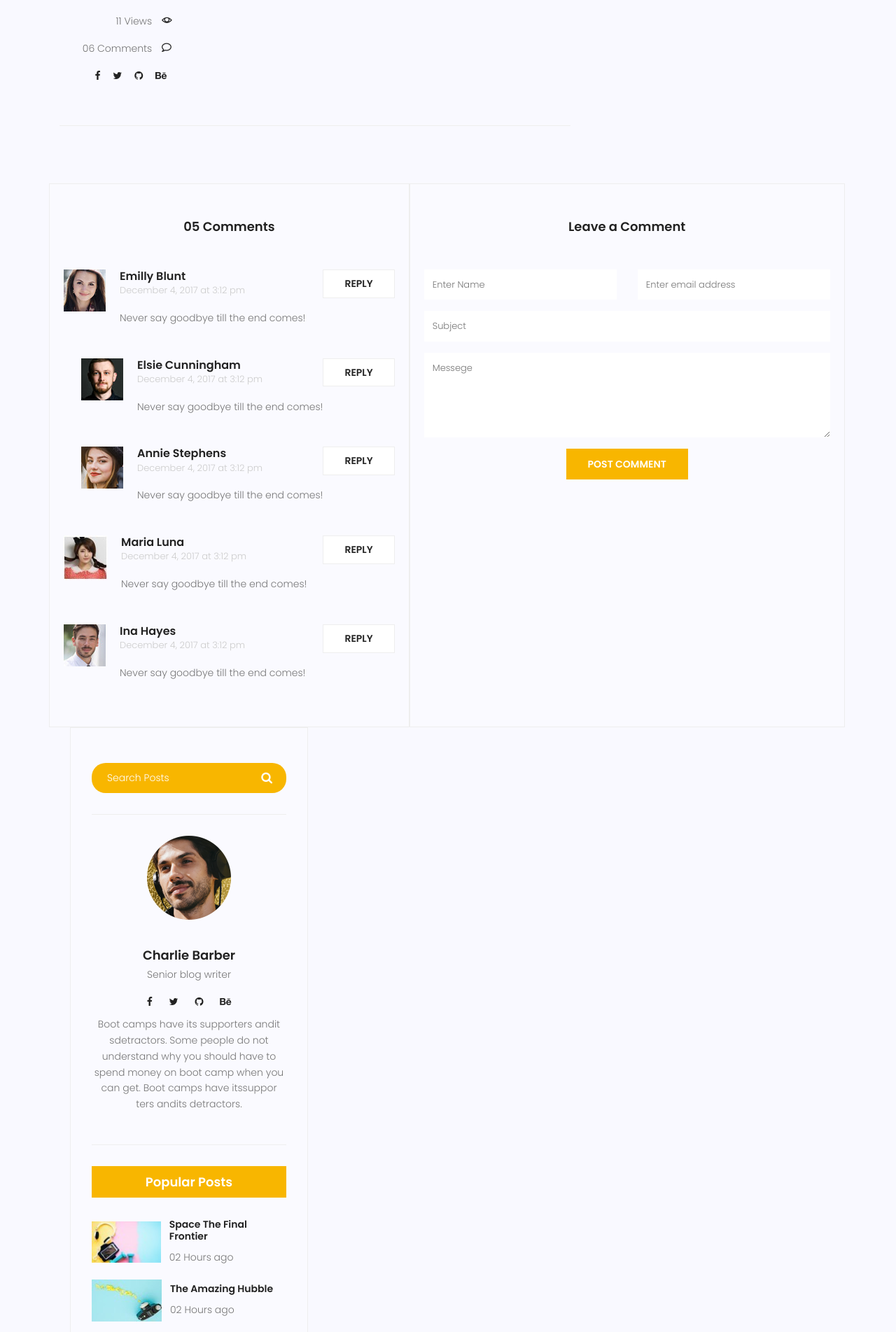
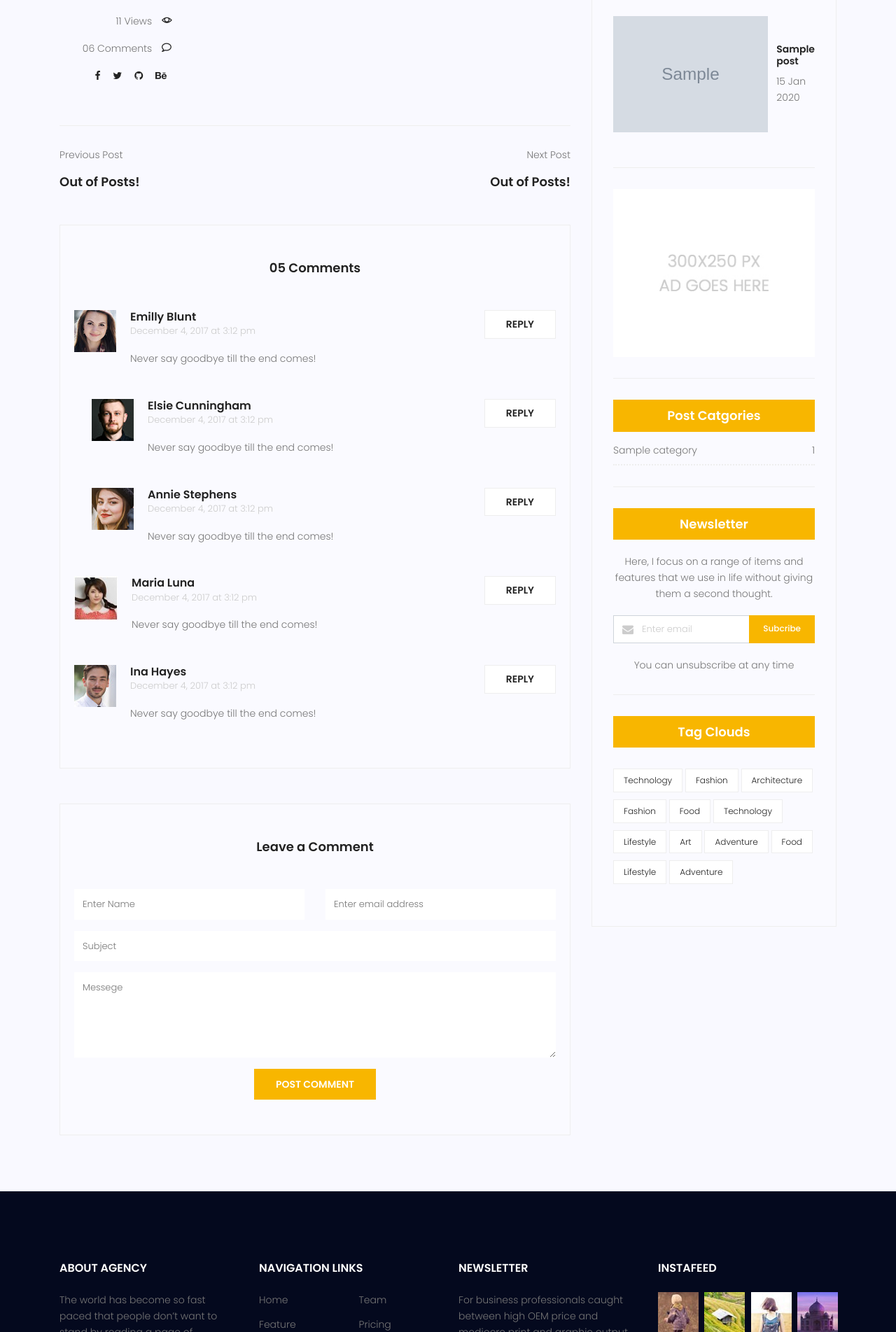
Before and after one commit to mahdi921/django-website-example, a Django app: page /blog/1 in a window 1280 px wide. Shown: the part 1099-3002 px from the top of the page at 70% size. Run offline with Django 4.2, Linux system fonts and the light colour scheme; tables that the repository leaves empty hold one stand-in row (values such as "Sample post"); grey boxes marked "Sample" are stand-in pictures; some libraries are stand-ins or nearby versions.

Commit message:
made category and popular posts sidebar widgets dynamic with custom tags

```diff
--- a/blog/templatetags/blog_tags.py
+++ b/blog/templatetags/blog_tags.py
@@ -1,3 +1,24 @@
+from django.utils import timezone
 from django import template
+from blog.models import Post, Category
 
 register = template.Library()
+
+
+@register.simple_tag
+def views_count():
+    pass
+
+@register.inclusion_tag('blog/blog-popular-widget.html')
+def popular_posts(arg=4):
+    posts = Post.objects.filter(published_date__lte=timezone.now(), status=1).order_by('-counted_views')[:arg]
+    return {'posts': posts}
+
+@register.inclusion_tag('blog/blog-category-widget.html')
+def categories_widget():
+    posts = Post.objects.filter(published_date__lte=timezone.now(), status=1)
+    category = Category.objects.all()
+    category_dict = {}
+    for name in category:
+        category_dict[name] = posts.filter(category=name).count()
+    return {'categories': category_dict}
--- a/templates/blog/blog-category-widget.html
+++ b/templates/blog/blog-category-widget.html
@@ -2,47 +2,13 @@
 <div class="single-sidebar-widget post-category-widget">
     <h4 class="category-title">Post Catgories</h4>
     <ul class="cat-list">
+      {% for name,count in categories.items %}
       <li>
         <a href="#" class="d-flex justify-content-between">
-          <p>Technology</p>
-          <p>37</p>
+          <p>{{ name }}</p>
+          <p>{{ count }}</p>
         </a>
       </li>
-      <li>
-        <a href="#" class="d-flex justify-content-between">
-          <p>Lifestyle</p>
-          <p>24</p>
-        </a>
-      </li>
-      <li>
-        <a href="#" class="d-flex justify-content-between">
-          <p>Fashion</p>
-          <p>59</p>
-        </a>
-      </li>
-      <li>
-        <a href="#" class="d-flex justify-content-between">
-          <p>Art</p>
-          <p>29</p>
-        </a>
-      </li>
-      <li>
-        <a href="#" class="d-flex justify-content-between">
-          <p>Food</p>
-          <p>15</p>
-        </a>
-      </li>
-      <li>
-        <a href="#" class="d-flex justify-content-between">
-          <p>Architecture</p>
-          <p>09</p>
-        </a>
-      </li>
-      <li>
-        <a href="#" class="d-flex justify-content-between">
-          <p>Adventure</p>
-          <p>44</p>
-        </a>
-      </li>
+      {% endfor %}
     </ul>
   </div>
--- a/templates/blog/blog-home.html
+++ b/templates/blog/blog-home.html
@@ -1,4 +1,4 @@
-{% extends 'base.html' %} {% load static %} {% block content %}
+{% extends 'base.html' %} {% load static %} {% load blog_tags %} {% block content %}
 <!-- start banner Area -->
 <section class="banner-area relative blog-home-banner" id="home">
   <div class="overlay overlay-bg"></div>
@@ -173,11 +173,11 @@
 
           {% include 'blog/blog-ads-widget.html' %}
 
-          {% include 'blog/blog-category-widget.html' %}
+          {% categories_widget %}
 
           {% include 'blog/blog-newsletter-widget.html' %}
 
-          {% include 'blog/blog-tags-widget.html' %}
+          {% include 'blog/blog-tag-widget.html' %}
 
         </div>
       </div>
--- a/templates/blog/blog-popular-widget.html
+++ b/templates/blog/blog-popular-widget.html
@@ -1,66 +1,23 @@
 {% load static %}
 <div class="single-sidebar-widget popular-post-widget">
     <h4 class="popular-title">Popular Posts</h4>
+    {% for post in posts %}
     <div class="popular-post-list">
       <div class="single-post-list d-flex flex-row align-items-center">
         <div class="thumb">
           <img
             class="img-fluid"
-            src="{% static 'img/blog/pp1.jpg' %}"
+            src="{{ post.image.url }}"
             alt=""
           />
         </div>
         <div class="details">
-          <a href="#"
-            ><h6>Space The Final Frontier</h6></a
+          <a href="{% url 'blog:single' pid=post.id %}"
+            ><h6>{{ post.title }}</h6></a
           >
-          <p>02 Hours ago</p>
+          <p>{{ post.published_date|date:'d M Y' }}</p>
         </div>
       </div>
-      <div class="single-post-list d-flex flex-row align-items-center">
-        <div class="thumb">
-          <img
-            class="img-fluid"
-            src="{% static 'img/blog/pp2.jpg' %}"
-            alt=""
-          />
-        </div>
-        <div class="details">
-          <a href="#"
-            ><h6>The Amazing Hubble</h6></a
-          >
-          <p>02 Hours ago</p>
-        </div>
-      </div>
-      <div class="single-post-list d-flex flex-row align-items-center">
-        <div class="thumb">
-          <img
-            class="img-fluid"
-            src="{% static 'img/blog/pp3.jpg' %}"
-            alt=""
-          />
-        </div>
-        <div class="details">
-          <a href="#"
-            ><h6>Astronomy Or Astrology</h6></a
-          >
-          <p>02 Hours ago</p>
-        </div>
-      </div>
-      <div class="single-post-list d-flex flex-row align-items-center">
-        <div class="thumb">
-          <img
-            class="img-fluid"
-            src="{% static 'img/blog/pp4.jpg' %}"
-            alt=""
-          />
-        </div>
-        <div class="details">
-          <a href="#"
-            ><h6>Asteroids telescope</h6></a
-          >
-          <p>02 Hours ago</p>
-        </div>
-      </div>
+      {% endfor %}
     </div>
   </div>
--- a/templates/blog/blog-single.html
+++ b/templates/blog/blog-single.html
@@ -81,10 +81,8 @@
         </div>
         <div class="navigation-area">
           <div class="row">
-            <div
-              class="col-lg-6 col-md-6 col-12 nav-left flex-row d-flex justify-content-start align-items-center"
-            >
-            {% if previous != None %}
+            <div class="col-lg-6 col-md-6 col-12 nav-left flex-row d-flex justify-content-start align-items-center">
+              {% if previous != None %}
               <div class="thumb">
                 <a href="{% url 'blog:single' pid=previous.id %}"
                   ><img
@@ -102,14 +100,16 @@
               <div class="detials">
                 <p>Previous Post</p>
                 <a href="{% url 'blog:single' pid=previous.id %}"><h4>{{ previous.title }}</h4></a>
+                {% elif previous == None %}
+                <div class="detials">
+                  <p>Previous Post</p>
+                  <h4>Out of Posts!</h4>
                 {% endif %}
               </div>
             </div>
-            <div
-              class="col-lg-6 col-md-6 col-12 nav-right flex-row d-flex justify-content-end align-items-center"
-            >
+            <div class="col-lg-6 col-md-6 col-12 nav-right flex-row d-flex justify-content-end align-items-center">
+              {% if next != None %}
               <div class="detials">
-                {% if next != None %}
                 <p>Next Post</p>
                 <a href="{% url 'blog:single' pid=next.id %}"><h4>{{ next.title }}</h4></a>
 
@@ -128,8 +128,14 @@
                     src="{{ next.image.url }}"
                     alt=""
                 /></a>
-                {% endif %}
               </div>
+                {% elif next == None %}
+                <div class="detials">
+                  <p>Next Post</p>
+                  <h4>Out of Posts!</h4>
+
+                </div>
+                  {% endif %}
             </div>
           </div>
         </div>
@@ -277,11 +283,11 @@
 
           {% include 'blog/blog-writer-widget.html' %}
 
-          {% include 'blog/blog-popular-widget.html' %}
+          {% popular_posts %}
 
           {% include 'blog/blog-ads-widget.html' %}
 
-          {% include 'blog/blog-category-widget.html' %}
+          {% categories_widget %}
 
           {% include 'blog/blog-newsletter-widget.html' %}
 
```
